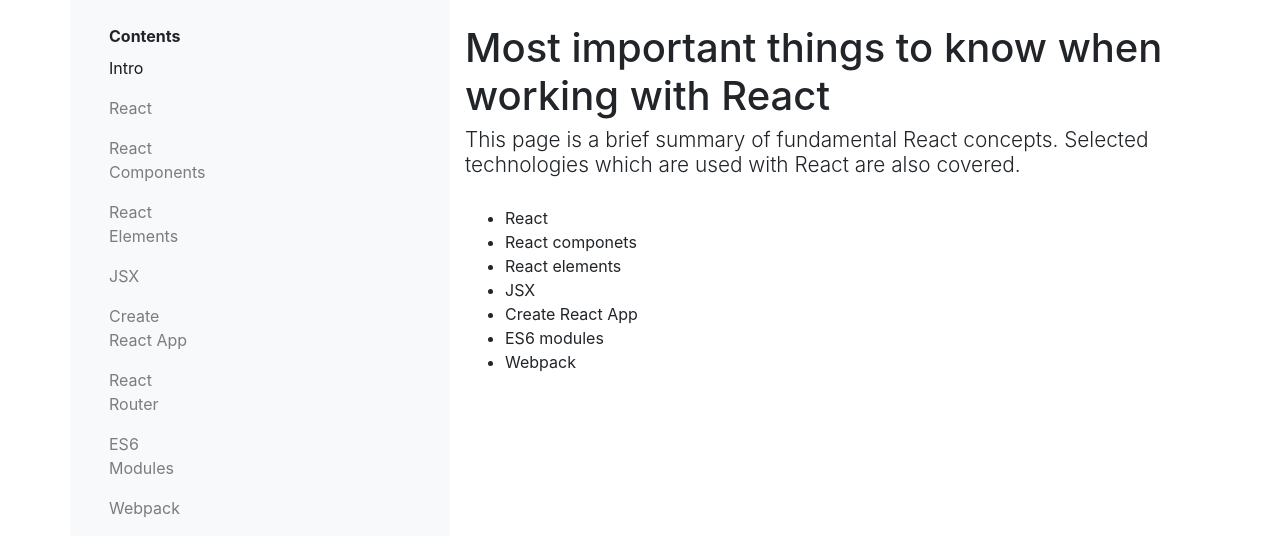
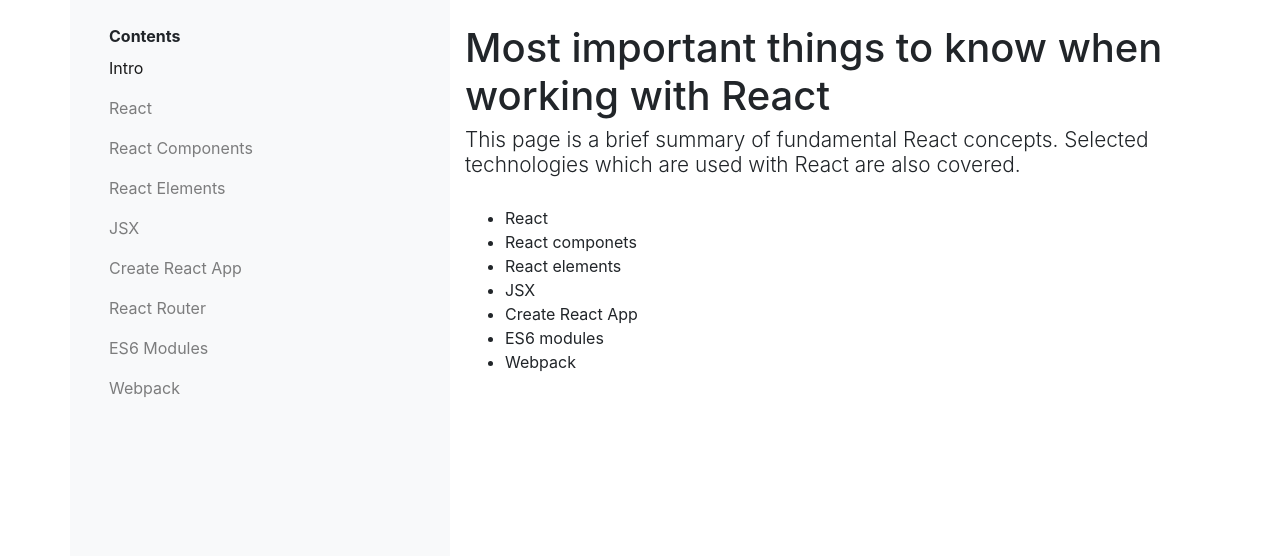
Before and after one commit to eremina-official/react-info-spa, a React (Create React App) app: page / in a window 1280 px wide. Shown: the top 556 px of the page. Built offline with nearby package versions, Linux system fonts and the light colour scheme.

Commit message:
add react-bootstrap

```diff
--- a/src/components/Navbar.js
+++ b/src/components/Navbar.js
@@ -1,30 +1,30 @@
 import React from 'react';
 import { NavLink } from 'react-router-dom';
+import Navbar from 'react-bootstrap/Navbar';
+import Nav from 'react-bootstrap/Nav';
 
-const Navbar = () => {
+const Navigation = () => {
   return (
-    <div className="col-sm-4 align-items-start navbar navbar-expand-sm navbar-light bg-light pt-4">
-      <button className="navbar-toggler mb-3" type="button" data-toggle="collapse" data-target="#navbarSupportedContent" aria-controls="navbarSupportedContent" aria-expanded="false" aria-label="Toggle navigation">
-      <span className="navbar-toggler-icon"></span>
-      </button>
-      <div className="collapse navbar-collapse flex-column" id="navbarSupportedContent">
-        <p className="font-weight-bold mb-0 align-self-start pl-sm-2">Contents</p>
-        <ul className="navbar-nav mr-auto flex-column list-unstyled">
+    <Navbar variant="light" bg="light" expand="md" collapseOnSelect className="align-items-start pt-4 min-height-100vh">
+      <Navbar.Toggle aria-controls="responsive-navbar-nav" />
+      <Navbar.Collapse id="responsive-navbar-nav" className="flex-column">
+        <p className="font-weight-bold mb-0 align-self-start pt-3 pt-md-0 pl-md-2">Contents</p>
+        <Nav className="mr-auto flex-column">
           {/* exact attribute must be set for Navlink to="/",
           otherwise className="active" attribute is always applied */}
-          <li className="nav-item"><NavLink exact to="/" className="nav-link">Intro</NavLink></li>
-          <li className="nav-item"><NavLink to="/react-info" className="nav-link">React</NavLink></li>
-          <li className="nav-item"><NavLink to="/react-components" className="nav-link">React Components</NavLink></li>
-          <li className="nav-item"><NavLink to="/react-elements" className="nav-link">React Elements</NavLink></li>
-          <li className="nav-item"><NavLink to="/react-jsx" className="nav-link">JSX</NavLink></li>
-          <li className="nav-item"><NavLink to="/create-react-app" className="nav-link">Create React App</NavLink></li>
-          <li className="nav-item"><NavLink to="/react-router" className="nav-link">React Router</NavLink></li>
-          <li className="nav-item"><NavLink to="/es6-modules" className="nav-link">ES6 Modules</NavLink></li>
-          <li className="nav-item"><NavLink to="/webpack" className="nav-link">Webpack</NavLink></li>
-        </ul>
-      </div>
-    </div>
+          <Nav.Item><NavLink exact to="/" className="nav-link">Intro</NavLink></Nav.Item>
+          <Nav.Item><NavLink to="/react-info" className="nav-link">React</NavLink></Nav.Item>
+          <Nav.Item><NavLink to="/react-components" className="nav-link">React Components</NavLink></Nav.Item>
+          <Nav.Item><NavLink to="/react-elements" className="nav-link">React Elements</NavLink></Nav.Item>
+          <Nav.Item><NavLink to="/react-jsx" className="nav-link">JSX</NavLink></Nav.Item>
+          <Nav.Item><NavLink to="/create-react-app" className="nav-link">Create React App</NavLink></Nav.Item>
+          <Nav.Item><NavLink to="/react-router" className="nav-link">React Router</NavLink></Nav.Item>
+          <Nav.Item><NavLink to="/es6-modules" className="nav-link">ES6 Modules</NavLink></Nav.Item>
+          <Nav.Item><NavLink to="/webpack" className="nav-link">Webpack</NavLink></Nav.Item>
+        </Nav>
+      </Navbar.Collapse>
+    </Navbar>
   );
 };
 
-export default Navbar;
+export default Navigation;
```
